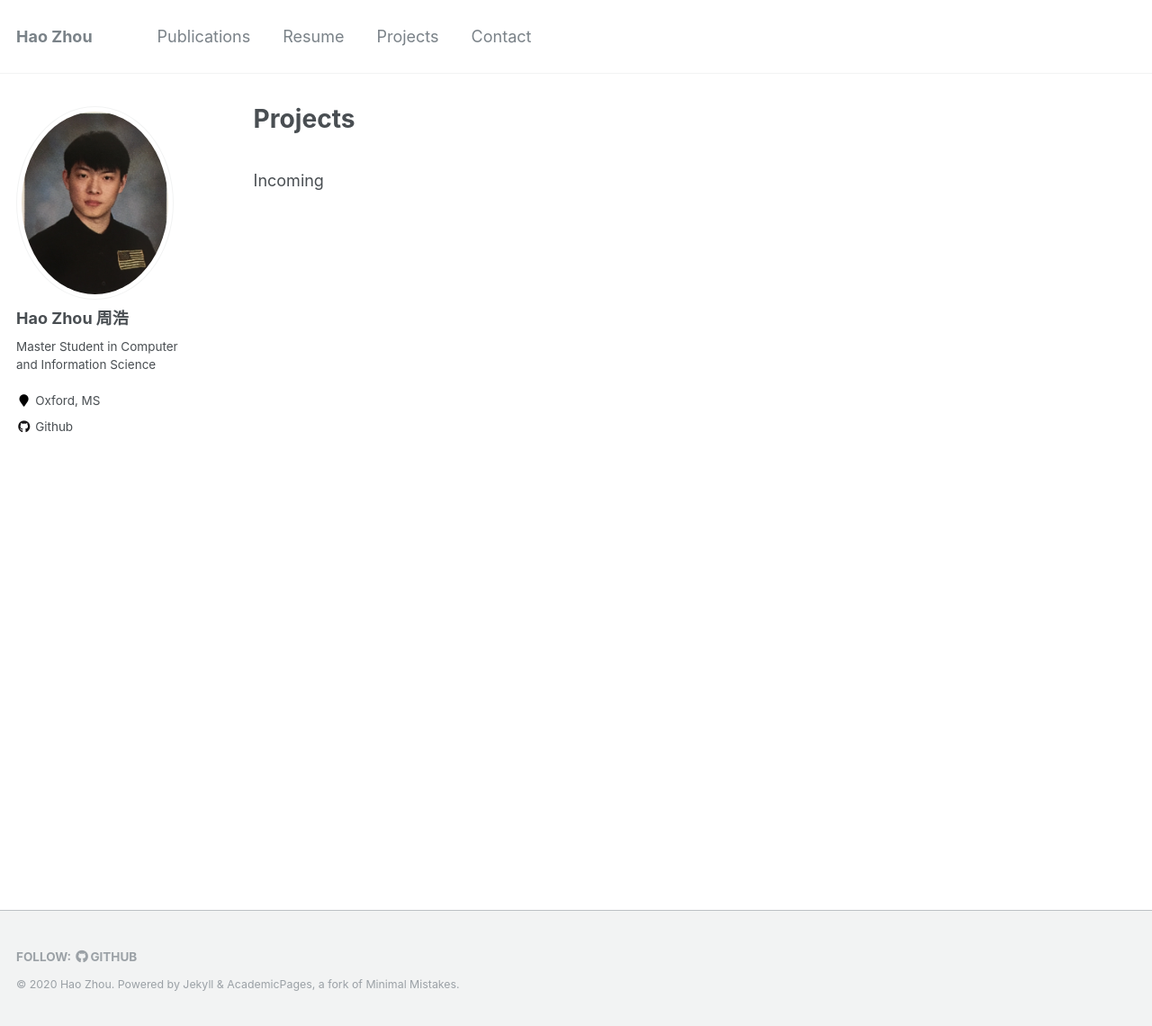
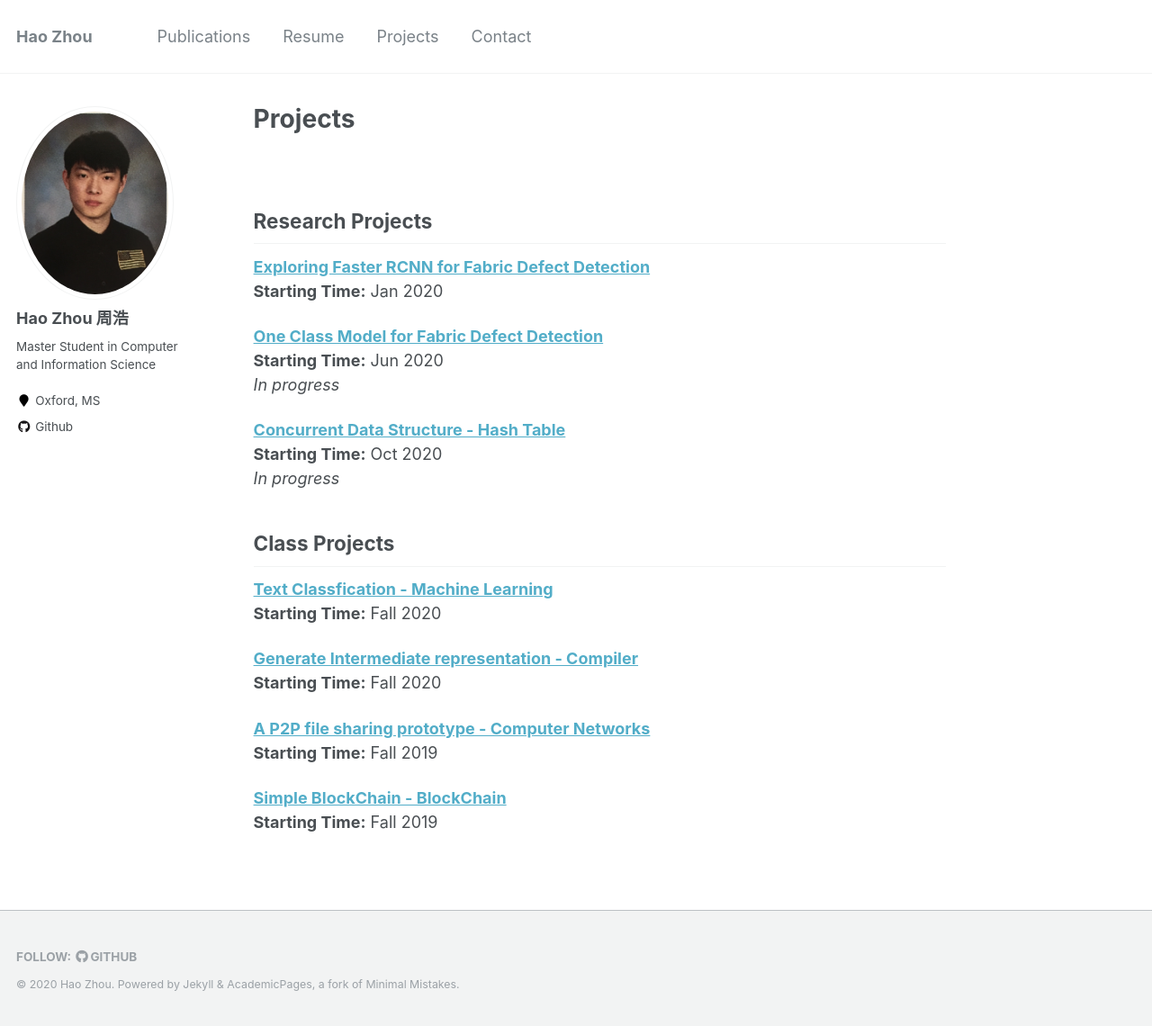
Before and after one commit to hzhou3/hzhou3.github.io, a Jekyll site: the page built from _pages/projects.md, in a window 1280 px wide and 1140 px high. Shown: the whole window at 90% size. Built offline with Jekyll 4.4.1, drawn with Linux system fonts in a browser that asks for light colours.

Commit message:
add projects

```diff
--- a/_pages/projects.md
+++ b/_pages/projects.md
@@ -4,4 +4,40 @@ permalink: /projects/
 author_profile: true
 ---
 <br>
-Incoming
+
+## Research Projects
+
+<b>[Exploring Faster RCNN for Fabric Defect Detection](http://hzhou3.github.io/publications/faster)</b> <br>
+<b>Starting Time:</b> Jan 2020
+<br>
+
+<b>[One Class Model for Fabric Defect Detection](http://hzhou3.github.io/projects/oneclass)</b> <br>
+<b>Starting Time:</b> Jun 2020
+<br>
+<i>In progress</i>
+<br>
+
+<b>[Concurrent Data Structure - Hash Table](http://hzhou3.github.io/projects/hash)</b> <br>
+<b>Starting Time:</b> Oct 2020
+<br>
+<i>In progress</i>
+<br>
+
+## Class Projects
+
+
+<b>[Text Classfication - Machine Learning](http://hzhou3.github.io/projects/text)</b> <br>
+<b>Starting Time:</b> Fall 2020
+<br>
+
+<b>[Generate Intermediate representation - Compiler](http://hzhou3.github.io/projects/compiler)</b> <br>
+<b>Starting Time:</b> Fall 2020
+<br>
+
+<b>[A P2P file sharing prototype - Computer Networks](http://hzhou3.github.io/projects/p2p)</b> <br>
+<b>Starting Time:</b> Fall 2019
+<br>
+
+<b>[Simple BlockChain - BlockChain](http://hzhou3.github.io/projects/blockchain)</b> <br>
+<b>Starting Time:</b> Fall 2019
+<br>
```
Also changed, not shown: _pages/about.md (+1 -1 lines), _projects/blockchain.md (added, +19 -0 lines), _projects/compiler.md (added, +16 -0 lines), _projects/hash.md (added, +17 -0 lines), _projects/oneclass.md (added, +18 -0 lines), _projects/p2p.md (added, +21 -0 lines), _projects/text.md (added, +21 -0 lines).
